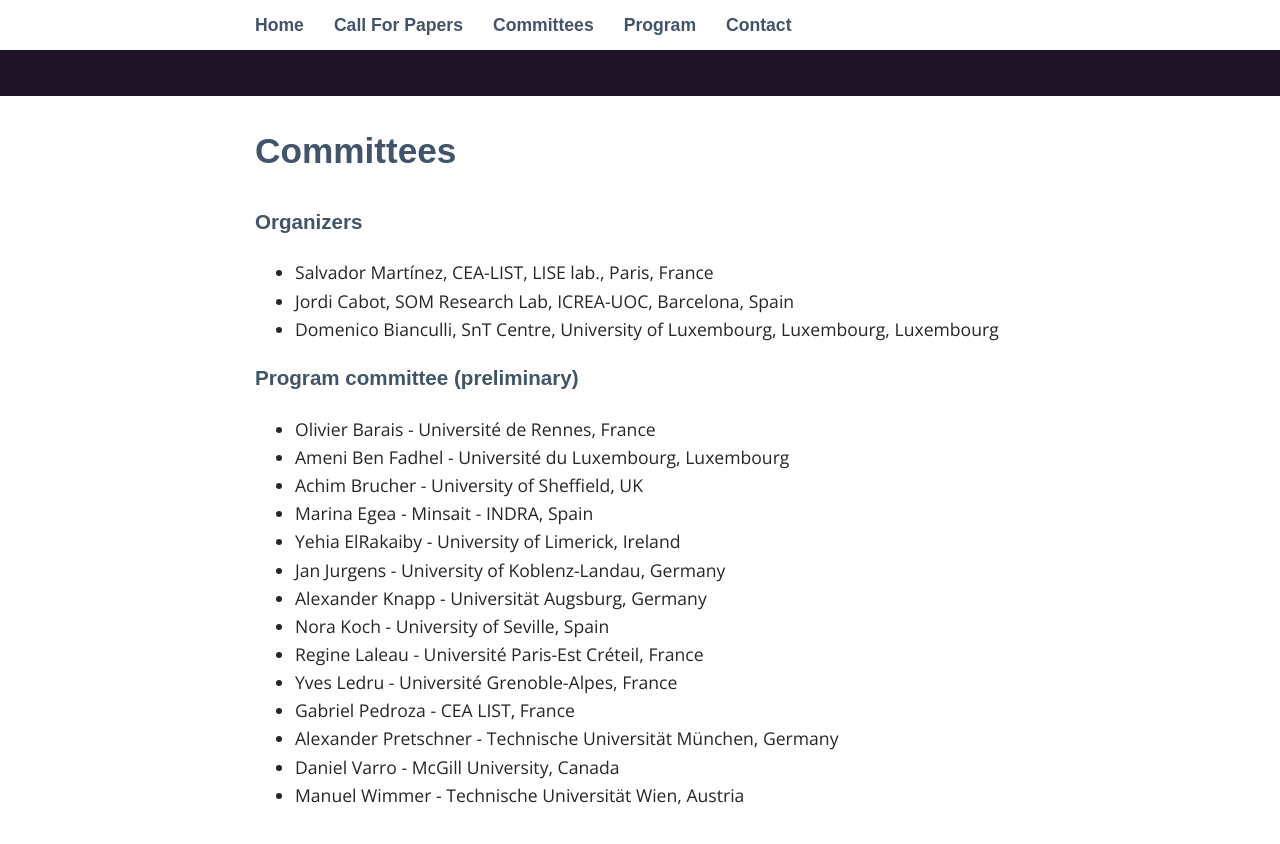
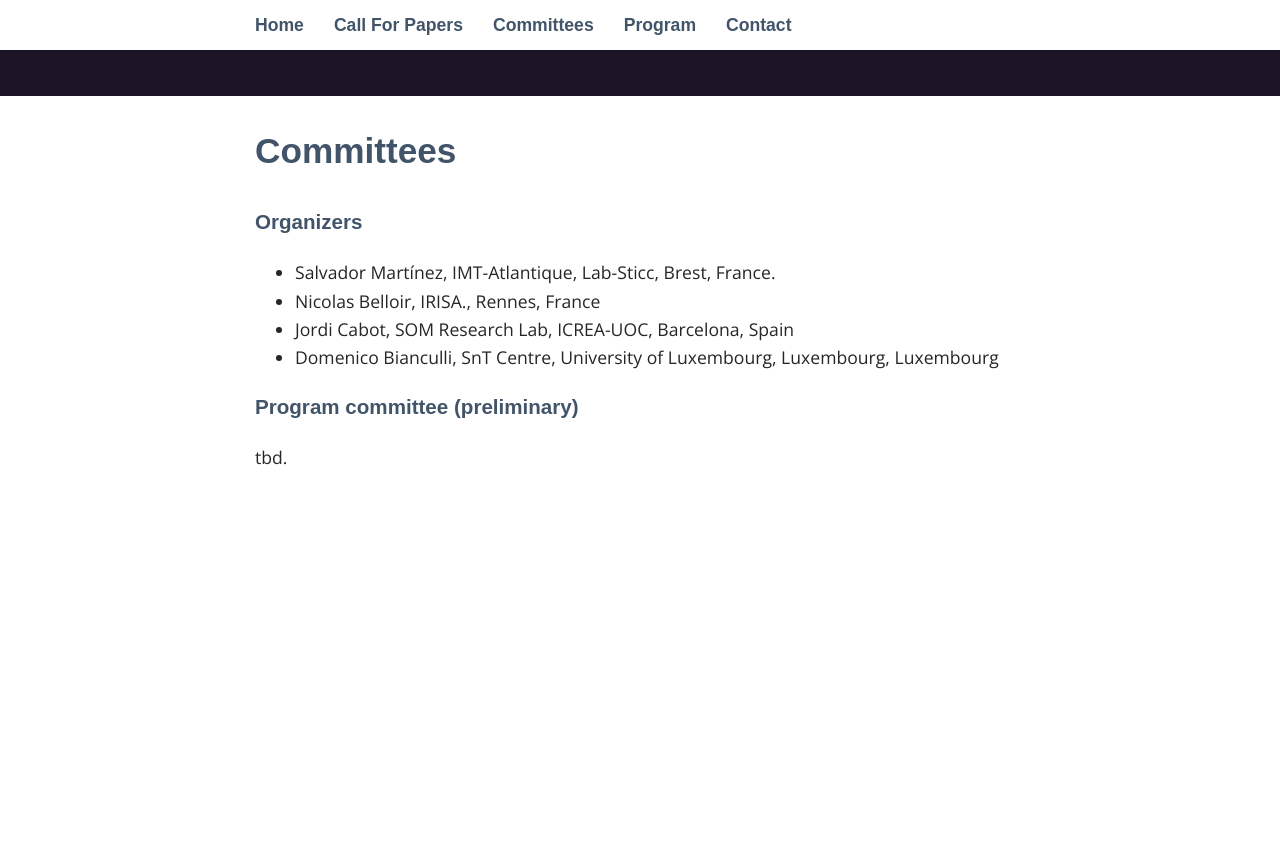
Before and after one commit to modelia/secure-mde-workshop, a Jekyll site: the page built from _pages/02_committees.md, in a window 1280 px wide and 900 px high, scrolled down 538 px. Shown: the top 844 px of the window. Built offline with Jekyll 4.4.1, drawn with Linux system fonts in a browser that asks for light colours; some web fonts are replaced; after the commit the page ends 1107 px from its top, so only the background shows below that.

Commit message:
updating to 2020

```diff
--- a/_pages/02_committees.md
+++ b/_pages/02_committees.md
@@ -6,23 +6,12 @@ permalink: /Committees/
 
 ### Organizers
 
- * Salvador Martínez, CEA-LIST, LISE lab., Paris, France
+ * Salvador Martínez, IMT-Atlantique, Lab-Sticc, Brest, France.
+ * Nicolas Belloir, IRISA., Rennes, France
  * Jordi Cabot, SOM Research Lab, ICREA-UOC, Barcelona, Spain
  * Domenico Bianculli, SnT Centre, University of Luxembourg, Luxembourg, Luxembourg
 
 ### Program committee (preliminary)
 
- * Olivier Barais - Université de Rennes, France
- * Ameni Ben Fadhel - Université du Luxembourg, Luxembourg
- * Achim Brucher - University of Sheffield, UK
- * Marina Egea - Minsait - INDRA, Spain
- * Yehia ElRakaiby - University of Limerick, Ireland
- * Jan Jurgens - University of Koblenz-Landau, Germany
- * Alexander Knapp - Universität Augsburg, Germany
- * Nora Koch - University of Seville, Spain
- * Regine Laleau - Université Paris-Est Créteil, France
- * Yves Ledru - Université Grenoble-Alpes, France
- * Gabriel Pedroza - CEA LIST, France
- * Alexander Pretschner - Technische Universität München, Germany
- * Daniel Varro - McGill University, Canada
- * Manuel Wimmer - Technische Universität Wien, Austria
+
+tbd.
```
Also changed, not shown: _pages/01_call.md (+5 -5 lines), _pages/03_program.md (+1 -13 lines), _pages/04_contact.md (+3 -1 lines).
